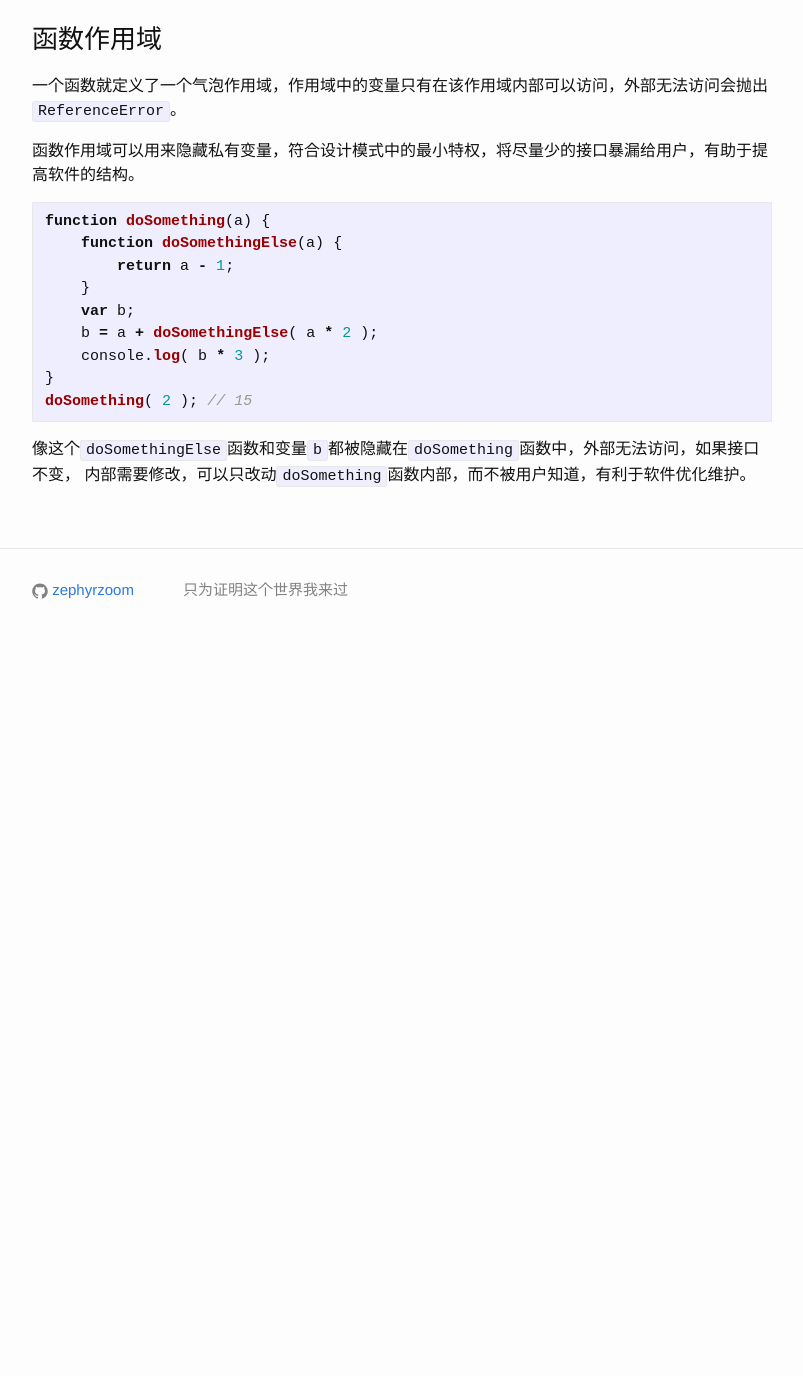
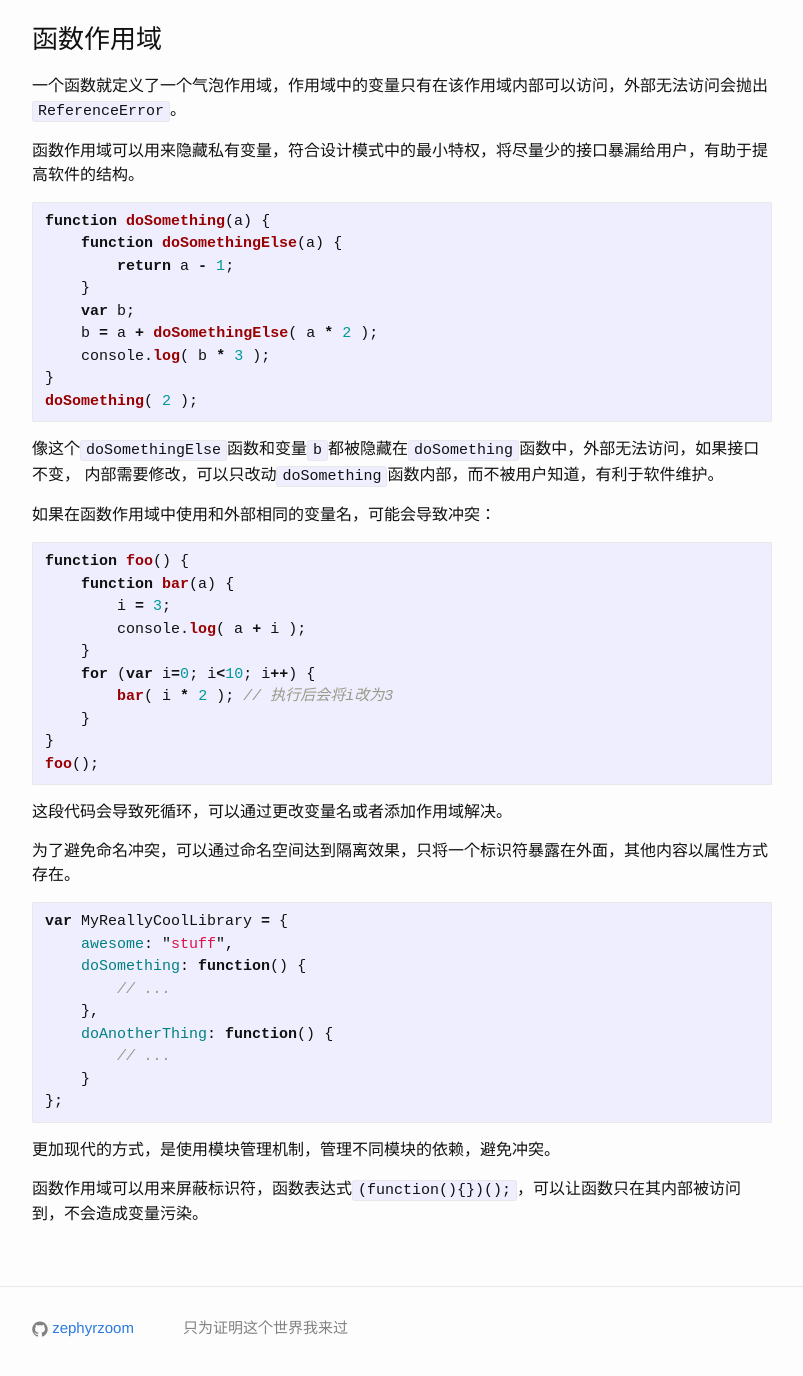
Before and after one commit to zephyrzoom/zephyrzoom.github.io, a Jekyll site: the page built from _posts/2016-08-06-js.md, in a window 1280 px wide and 1400 px high, scrolled down 1740 px. Shown: the top 1376 px of the window, without its empty margins (238-1041 px from the left). Built offline with Jekyll 4.4.1, drawn with Linux system fonts in a browser that asks for light colours; before the commit the page ends 2402 px from its top, so only the background shows below that.

Commit message:
update js

````diff
--- a/_posts/2016-08-06-js.md
+++ b/_posts/2016-08-06-js.md
@@ -85,7 +85,38 @@ function doSomething(a) {
     b = a + doSomethingElse( a * 2 );
     console.log( b * 3 );
 }
-doSomething( 2 ); // 15
+doSomething( 2 );
 ```
 像这个`doSomethingElse`函数和变量`b`都被隐藏在`doSomething`函数中，外部无法访问，如果接口不变，
-内部需要修改，可以只改动`doSomething`函数内部，而不被用户知道，有利于软件优化维护。
+内部需要修改，可以只改动`doSomething`函数内部，而不被用户知道，有利于软件维护。
+
+如果在函数作用域中使用和外部相同的变量名，可能会导致冲突：
+```javascript
+function foo() {
+    function bar(a) {
+        i = 3;
+        console.log( a + i );
+    }
+    for (var i=0; i<10; i++) {
+        bar( i * 2 ); // 执行后会将i改为3
+    }
+}
+foo();
+```
+这段代码会导致死循环，可以通过更改变量名或者添加作用域解决。
+
+为了避免命名冲突，可以通过命名空间达到隔离效果，只将一个标识符暴露在外面，其他内容以属性方式存在。
+```javascript
+var MyReallyCoolLibrary = {
+    awesome: "stuff",
+    doSomething: function() {
+        // ...
+    },
+    doAnotherThing: function() {
+        // ...
+    }
+};
+```
+更加现代的方式，是使用模块管理机制，管理不同模块的依赖，避免冲突。
+
+函数作用域可以用来屏蔽标识符，函数表达式`(function(){})();`，可以让函数只在其内部被访问到，不会造成变量污染。
````
